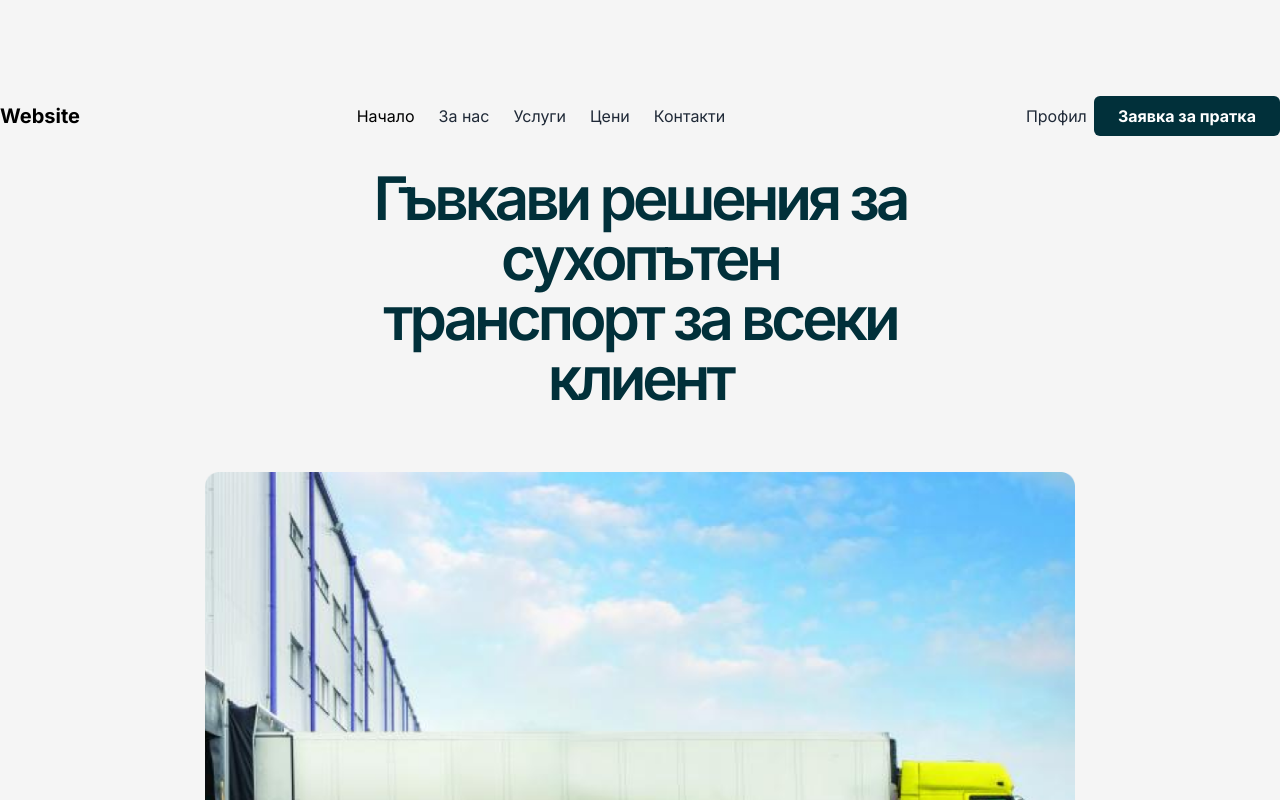
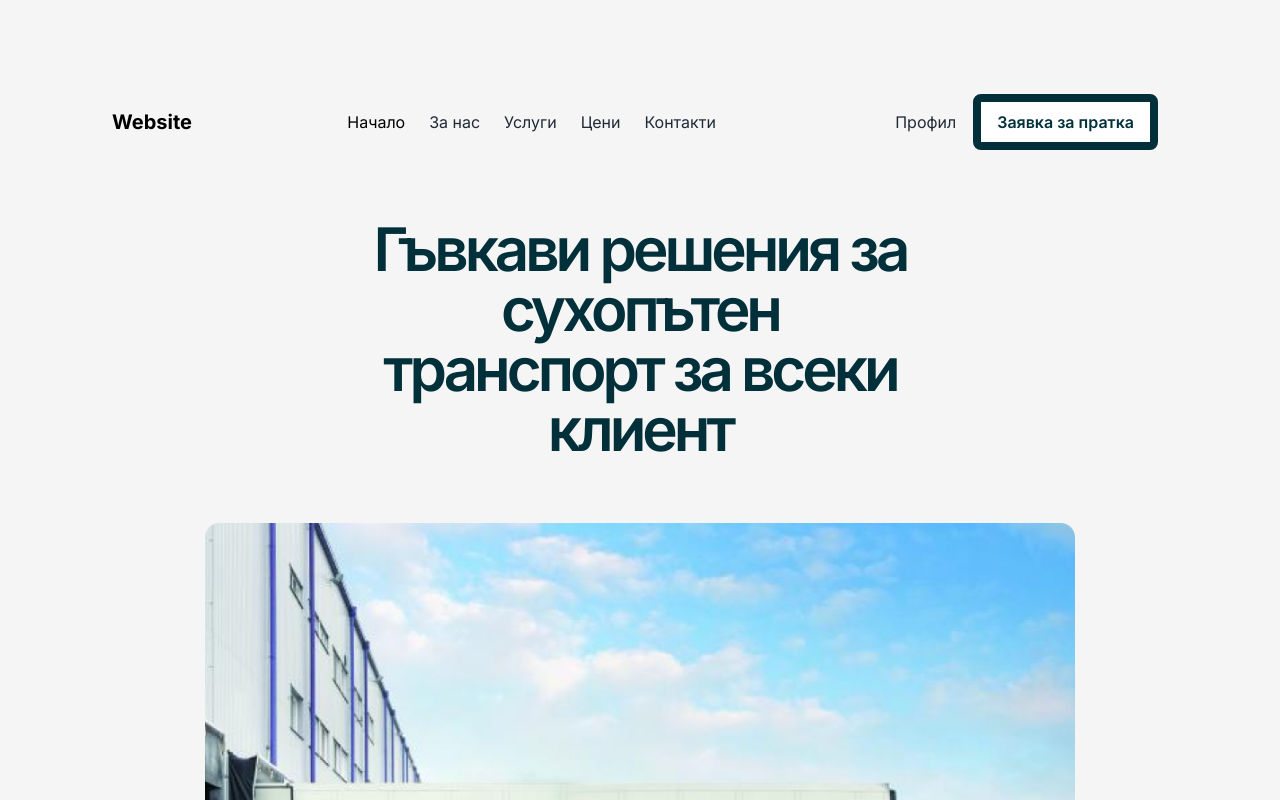
Before and after one commit to lyklecharova/Zing7, a Next.js app in the folder task1c/: page / in a window 1280 px wide. Shown: the top 800 px of the page. Built offline with nearby package versions, Linux system fonts and the light colour scheme.

Commit message:
Update Header.tsx

```diff
--- a/task1c/src/components/Header/Header.tsx
+++ b/task1c/src/components/Header/Header.tsx
@@ -1,9 +1,9 @@
 export const Header = () => {
   return (
-    <nav className="flex fixed w-screen justify-center items-center text-center" >
-      <div className="flex items-center justify-between" style={{ width: "1308px"}}>
+    <nav className="p-4 flex justify-center" style={{ width: "100%", height: '51px' }}>
+      <div className="flex items-center justify-between" style={{ width: "1308px" }}>
         <div className="flex items-center">
-          <h1 className="text-custom-color text-xl font-bold" style={{ lineHeight: '140%', verticalAlign: 'middle'}}>
+          <h1 className="text-custom-color text-xl font-bold" style={{ lineHeight: '140%', verticalAlign: 'middle' }}>
             Website
           </h1>
         </div>
@@ -25,13 +25,14 @@ export const Header = () => {
           </li>
         </ul>
         <div className="flex items-center">
-          <button className="mr-3" style={{ width: "56px", height: '27px'}}>
+          <button className="mr-3" style={{ width: "56px", height: '27px' }}>
             <a href="#" className="text-gray-800 hover:text-gray-300">Профил</a>
           </button>
-          <button className="bg-blue-500 hover:bg-blue-700 text-white font-bold py-2 px-6 rounded-md"
-            style={{ backgroundColor: '#01303A'}}>
+          <button className="bg-transparent hover:bg-blue-500 text-blue-700 font-semibold color:text-white py-2 px-4 md:px-15 border-8 border-blue-500 rounded-lg"
+            style={{ color: '#01303A', margin: '0 10px', backgroundColor: '#fff', borderColor: '#01303A' }}>
             Заявка за пратка
           </button>
+
         </div>
       </div>
     </nav>
```
